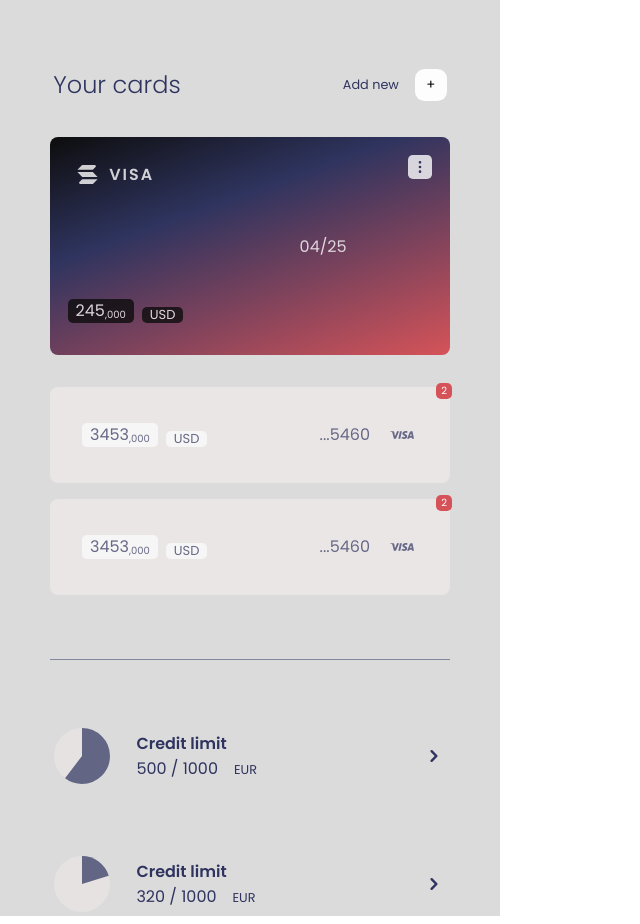
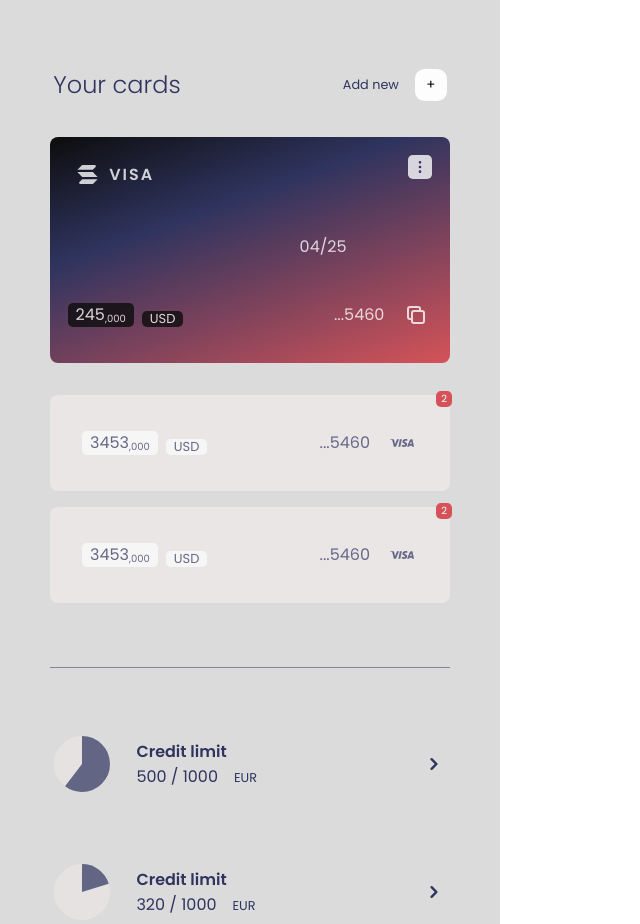
Before and after one commit to billionsjoel/quickTrans, a React (Create React App) app: page / in a window 1280 px wide. Shown: the whole page, without its empty margins (0-640 px from the left). Built offline with nearby package versions, Linux system fonts and the light colour scheme.

Commit message:
Add styles for more

```diff
--- a/src/components/VisaSection/VisaCard/index.js
+++ b/src/components/VisaSection/VisaCard/index.js
@@ -29,6 +29,12 @@ const VisaCard = () => (
           <span className={style.type}>USD</span>
         </div>
 
+        <div className={style.more}>
+          <span>...5460</span>
+          <button type="button">
+            <HiOutlineDuplicate className={style.svg} />
+          </button>
+        </div>
       </div>
     </div>
   </div>
```
